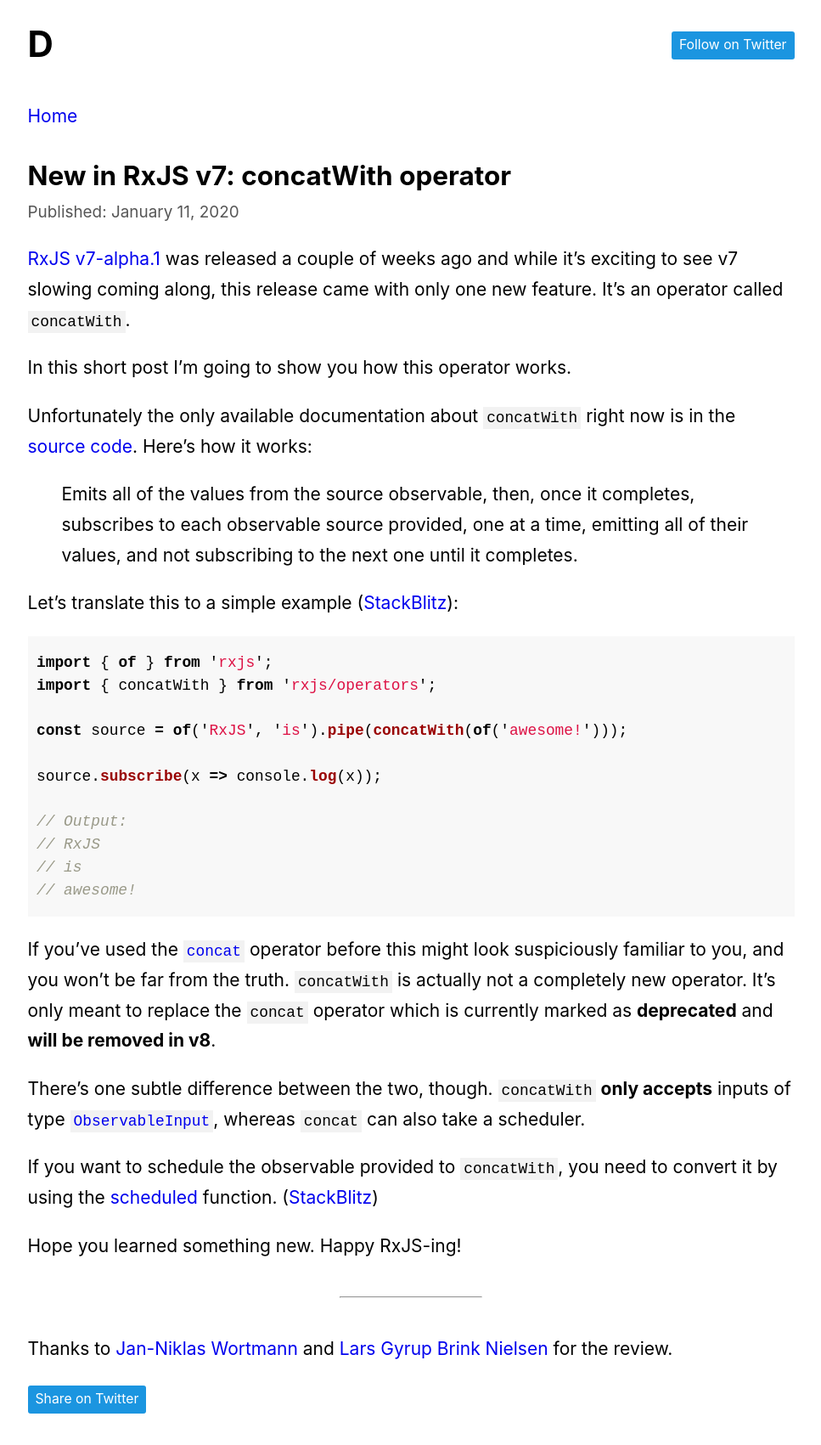
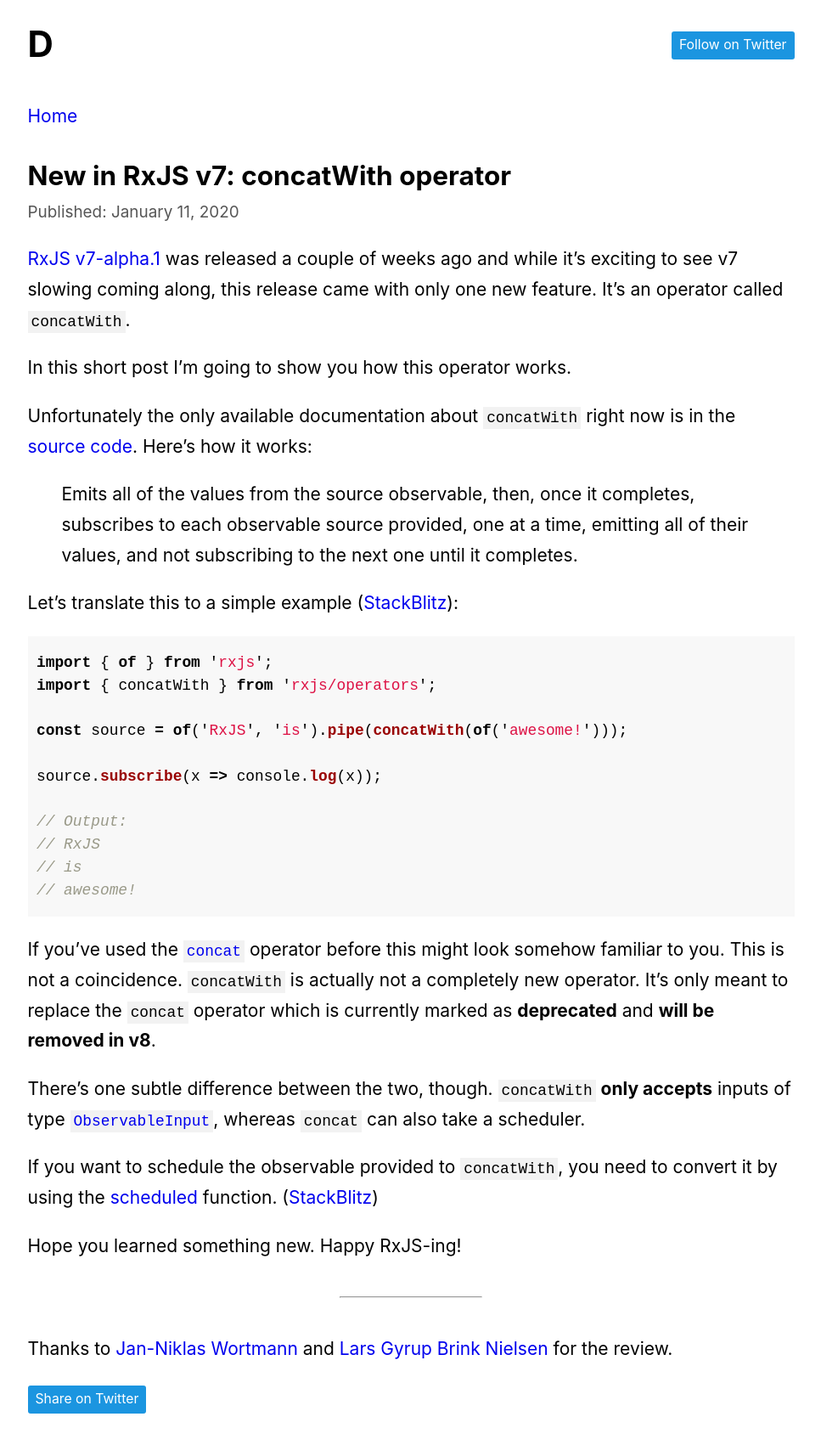
Before and after one commit to dzhavat/dzhavat.github.io, a Jekyll site: the page built from _posts/2020-01-11-new-in-rxjs-v7-concatwith-operator.md, in a window 1280 px wide. Shown: the whole page at 85% size, without its empty margins (156-1123 px from the left). Built offline with Jekyll 4.4.1, drawn with Linux system fonts in a browser that asks for light colours.

Commit message:
Update post

````diff
--- a/_posts/2020-01-11-new-in-rxjs-v7-concatwith-operator.md
+++ b/_posts/2020-01-11-new-in-rxjs-v7-concatwith-operator.md
@@ -27,7 +27,7 @@
 // awesome!
 ```
 
-If you’ve used the [`concat`](https://rxjs.dev/api/operators/concat) operator before this might look suspiciously familiar to you, and you won’t be far from the truth. `concatWith` is actually not a completely new operator. It’s only meant to replace the `concat` operator which is currently marked as **deprecated** and **will be removed in v8**.
+If you’ve used the [`concat`](https://rxjs.dev/api/operators/concat) operator before this might look somehow familiar to you. This is not a coincidence. `concatWith` is actually not a completely new operator. It’s only meant to replace the `concat` operator which is currently marked as **deprecated** and **will be removed in v8**.
 
 There’s one subtle difference between the two, though. `concatWith` **only accepts** inputs of type [`ObservableInput`](https://rxjs.dev/api/index/type-alias/ObservableInput), whereas `concat` can also take a scheduler.
 
````
